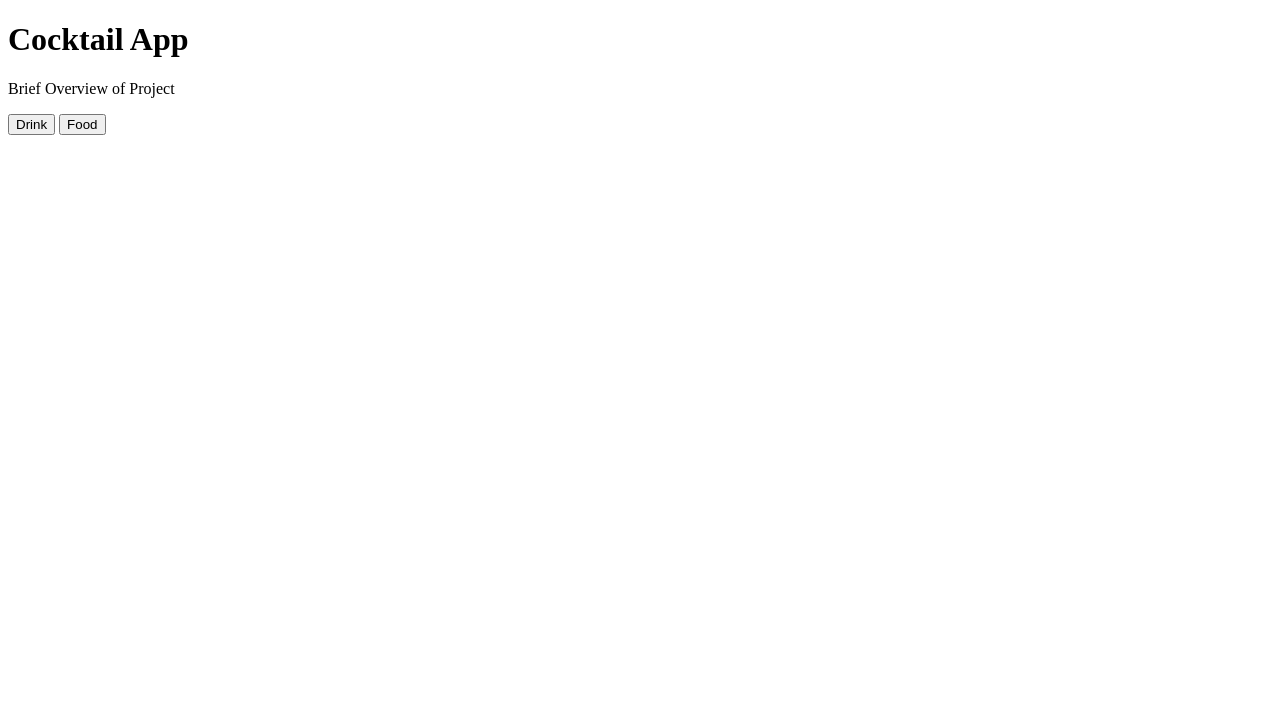
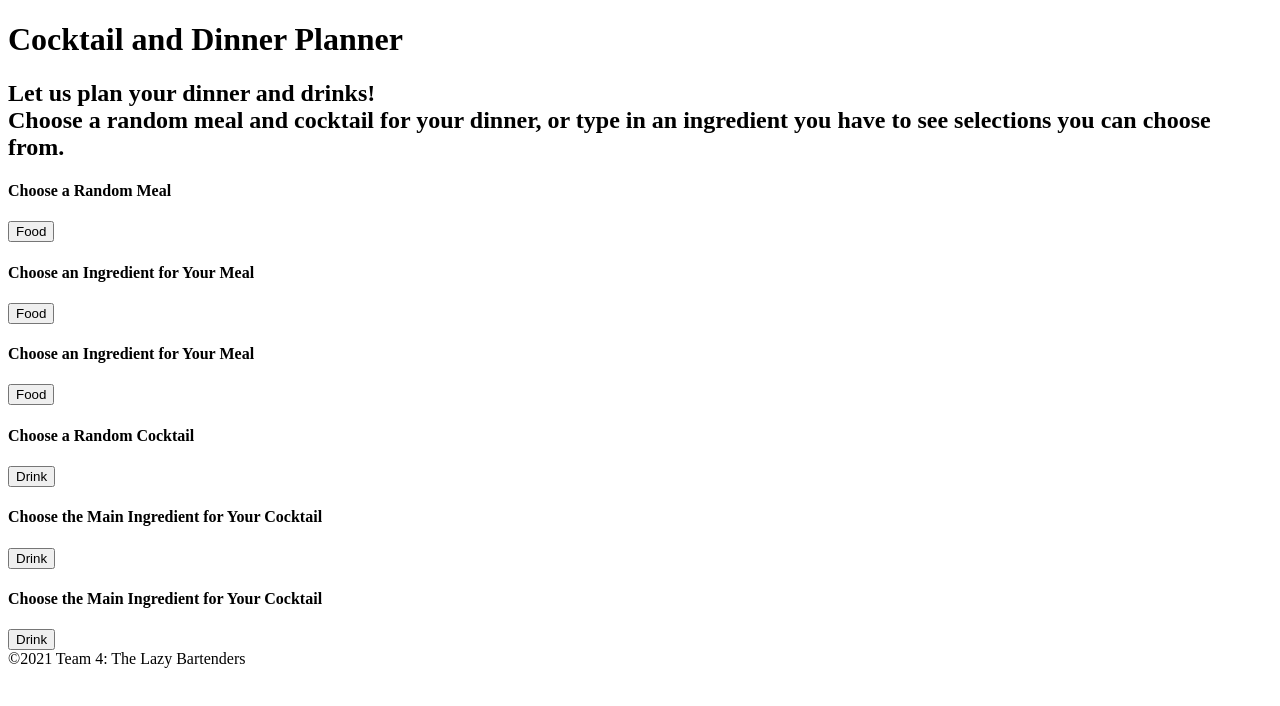
Before and after one commit to beggsaj/project-1-cocktail-app, a plain HTML site: page index.html in a window 1280 px wide. Drawn offline with Linux system fonts and the light colour scheme.

Commit message:
added divs with cards

```diff
--- a/index.html
+++ b/index.html
@@ -1,3 +1,4 @@
+
 <!DOCTYPE html>
 <html lang="en">
 <head>
@@ -7,14 +8,74 @@
     <title>Cocktail App</title>
 </head>
 <body>
-    <h1>Cocktail App</h1>
-    <p>Brief Overview of Project</p>
-    <div>
-        <button class="drink">Drink</button>
-        <button class="food">Food</button>
+    <header>
+        <h1>Cocktail and Dinner Planner</h1>
+    </header>
+
+    <h2 class="directions">
+        Let us plan your dinner and drinks! <br>
+        Choose a random meal and cocktail for your dinner, or type in an ingredient
+        you have to see selections you can choose from.
+    </h2>
+    <!--Container for all cards-->
+    <div class="container">
+        <!--Food-->
+        <!--card 1-->
+        <div class="card food-choice">
+            <h4 class="card-header">
+              Choose a Random Meal
+            </h4>
+            <button class="food">Food</button>
+        </div>
+        <!--card 2-->
+
+        <div class="card food-choice">
+            <h4 class="card-header">
+              Choose an Ingredient for Your Meal
+            </h4>
+            <button class="food">Food</button>
+        </div>
+
+        <!--card 3-->
+        <div class="card food-choice">
+            <h4 class="card-header">
+              Choose an Ingredient for Your Meal
+            </h4>
+            <button class="food">Food</button>
+        </div>
+
+        <!--Drink Cards-->
+        <!--card 4-->
+        <div class="card drink-choice">
+            <h4 class="card-header">
+                Choose a Random Cocktail
+            </h4>
+            <button class="drink">Drink</button>
+            <p id="drinkContainer"></p>
+        </div>
+
+        <!--card 5-->
+        <div class="card drink-choice">
+            <h4 class="card-header">
+                Choose the Main Ingredient for Your Cocktail
+            </h4>
+            <button class="drink">Drink</button>
+        </div>
+
+        <!--card 6-->
+        <div class="card drink-choice">
+            <h4 class="card-header">
+                Choose the Main Ingredient for Your Cocktail
+            </h4>
+            <button class="drink">Drink</button>
+        </div>
+
+        <!--Optional: Card to Display Top Choices/Display Favorites (drag and drop)-->
+
     </div>
-    <div id="drinks"></div>
-    <div id="meals"></div>
-    <script src="assets/js/script.js"></script>
+    <footer>
+        &copy;2021 Team 4: The Lazy Bartenders
+    </footer>
+    <script src="./assets/js/script.js"></script>
 </body>
 </html>
```
